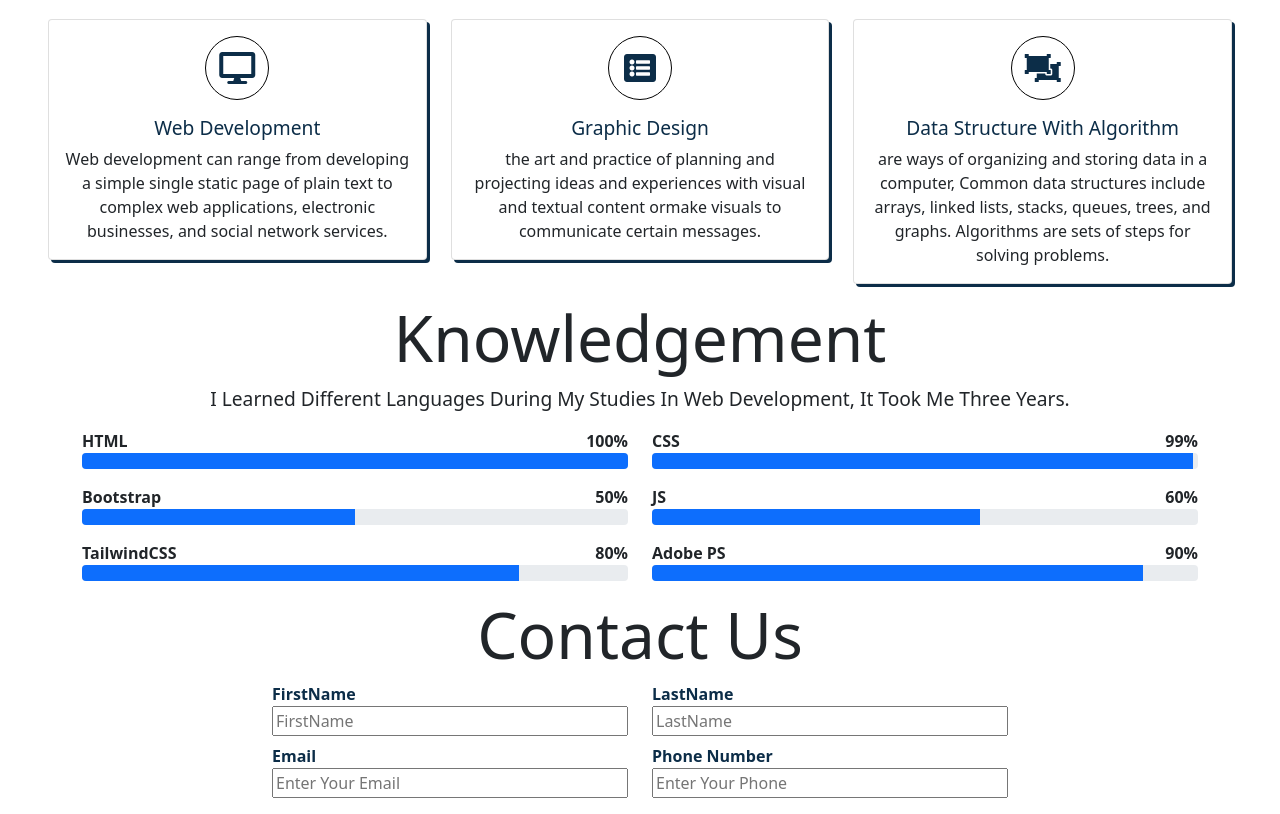
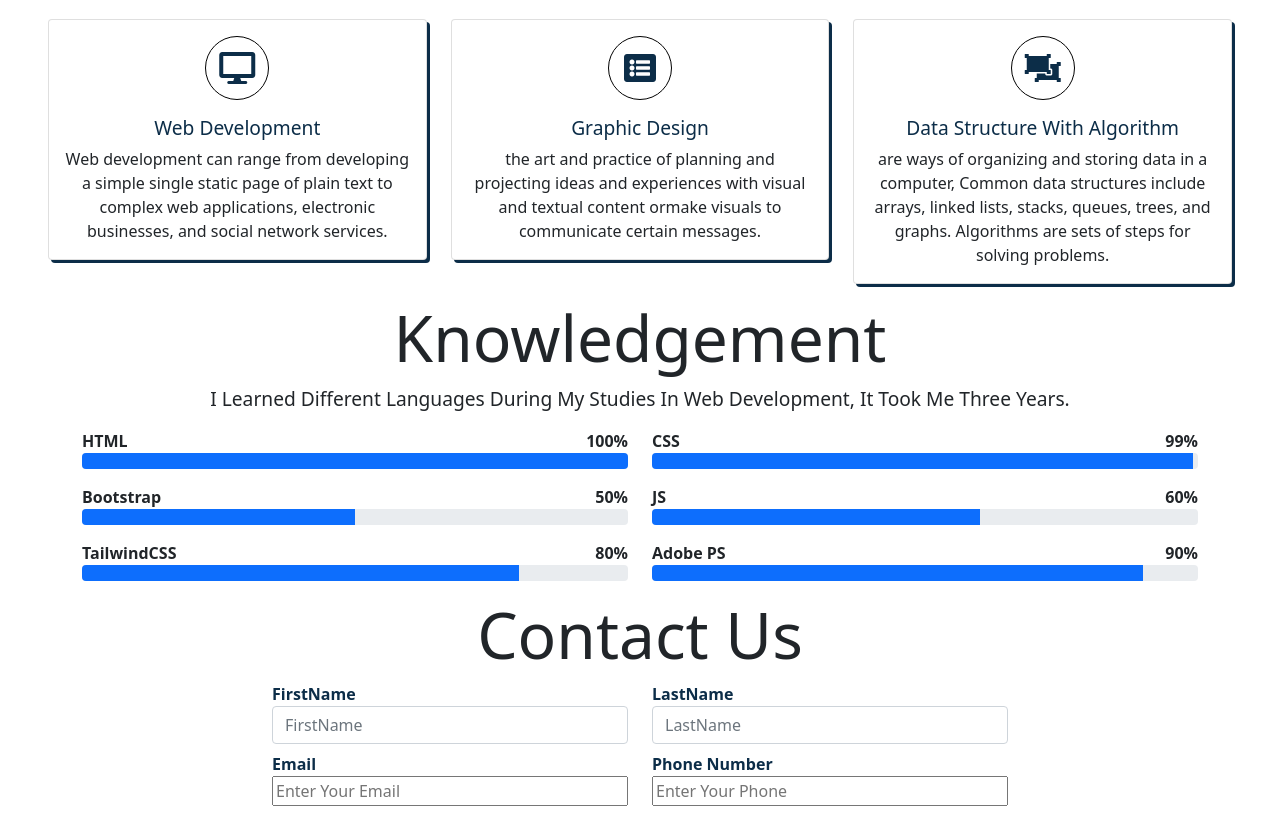
Before and after one commit to SubairMohamed/Frontend-Dev, a plain HTML site: page projects/portfolio.html in a window 1280 px wide. Shown: the part 470-1284 px from the top of the page. Drawn offline with Linux system fonts and the light colour scheme.

Commit message:
well-both

```diff
--- a/projects/portfolio.html
+++ b/projects/portfolio.html
@@ -171,11 +171,11 @@
                 <div class="row d-flex justify-content-center">
                     <div class="col-sm-4 d-flex flex-column pb-2">
                         <label for="firstname" class="label-color text-capitalize text-start fw-bold">firstName</label>
-                        <input id="firstname" name="firstname" type="text" placeholder="FirstName">
+                        <input id="firstname" name="firstname" type="text" placeholder="FirstName" class="form-control">
                     </div>
                     <div class="col-sm-4 d-flex flex-column pb-2">
                         <label for="lastname" class="label-color text-capitalize text-start fw-bold">lastName</label>
-                        <input id="lastname" name="lastname" type="text" placeholder="LastName">
+                        <input id="lastname" name="lastname" type="text" placeholder="LastName" class="form-control">
                     </div>
                 </div>
                 <div class="row d-flex justify-content-center">
```
